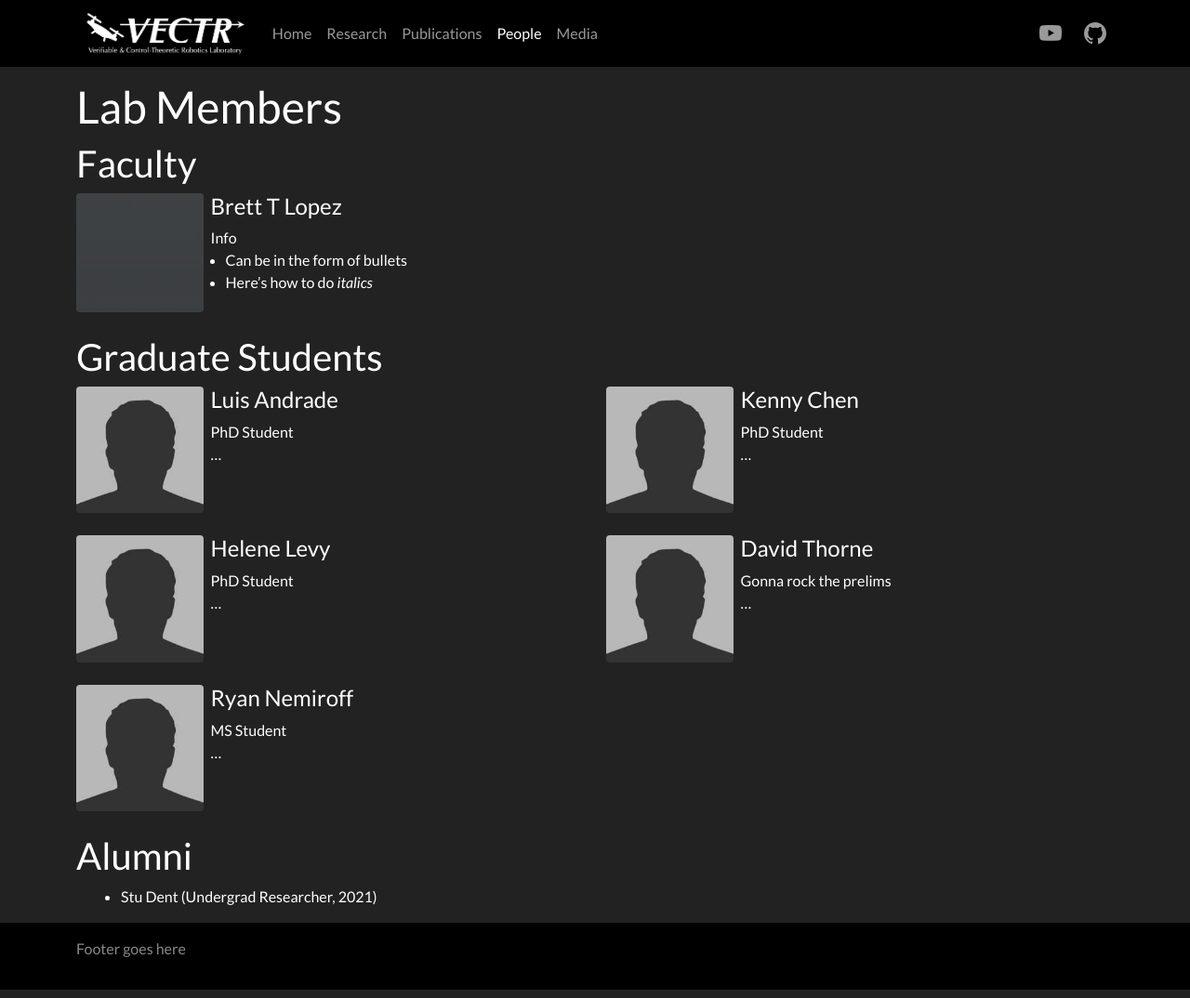
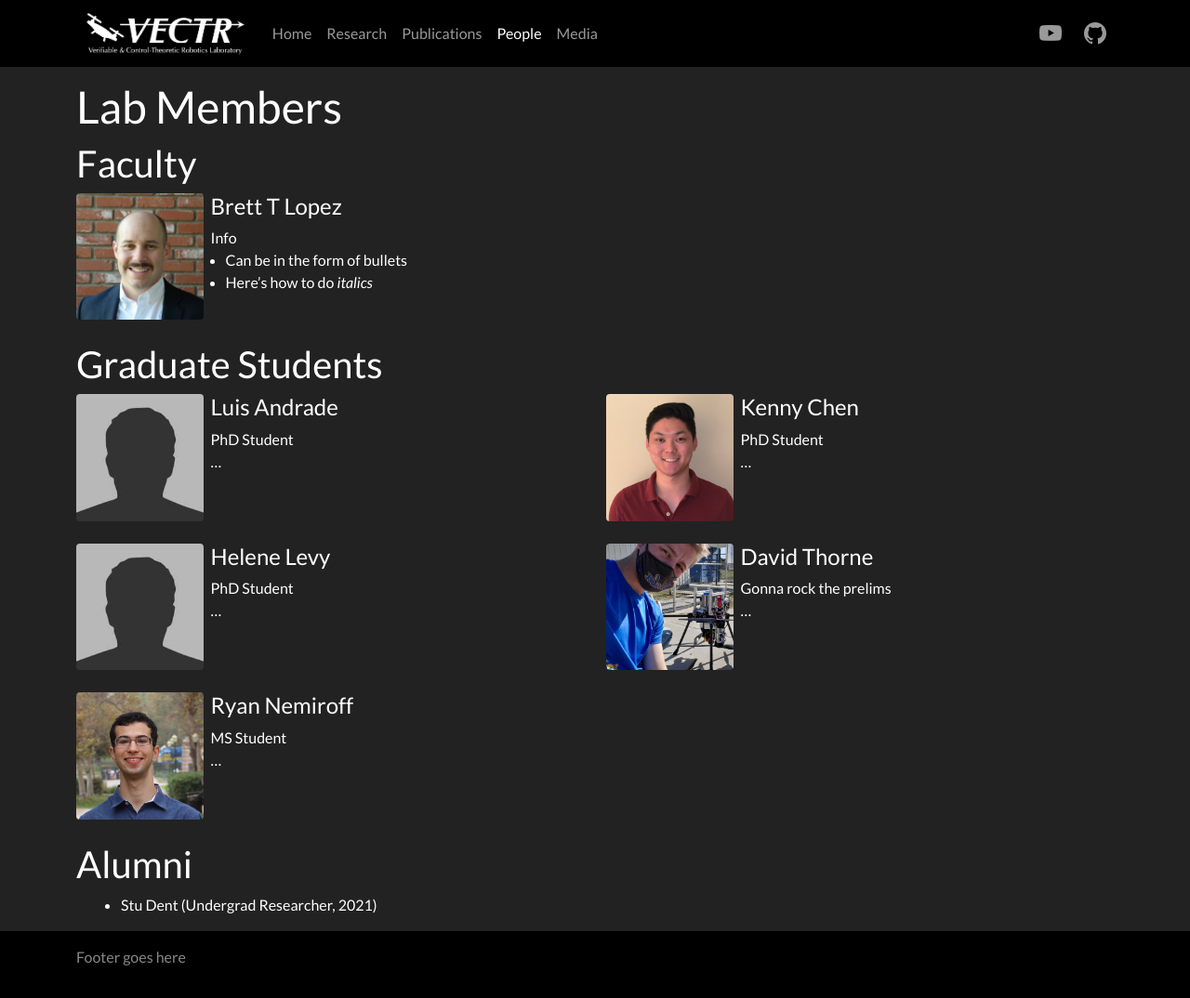
Before and after one commit to vectr-ucla/vectr-ucla.github.io, a Jekyll site: the page built from _pages/members.md, in a window 1280 px wide and 1074 px high. Shown: the whole window at 93% size. Built offline with Jekyll 4.4.1, drawn with Linux system fonts in a browser that asks for light colours.

Commit message:
partial member photos

```diff
--- a/_data/members.yml
+++ b/_data/members.yml
@@ -1,6 +1,6 @@
 - name: Brett T Lopez
   type: faculty
-  photo: dummy.png
+  photo: people/blopez.jpg
   info: |
     Info
     * Can be in the form of bullets
@@ -15,7 +15,7 @@
 
 - name: Kenny Chen
   type: grad
-  photo: bio-photo.jpg
+  photo: people/kchen.jpg
   info: |
     PhD Student
     ...
@@ -29,14 +29,14 @@
 
 - name: David Thorne
   type: grad
-  photo: bio-photo.jpg
+  photo: people/dthrone.jpg
   info: |
     Gonna rock the prelims
     ...
 
 - name: Ryan Nemiroff
   type: grad
-  photo: bio-photo.jpg
+  photo: people/rnemiroff.jpg
   info: |
     MS Student
     ...
```
Also changed, not shown: images/people/blopez.jpg (added), images/people/dthrone.jpg (added), images/people/kchen.jpg (added), images/people/rnemiroff.jpg (added).
